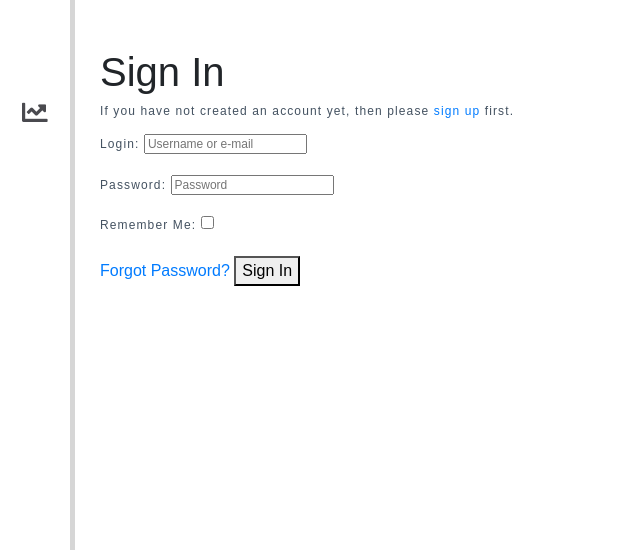
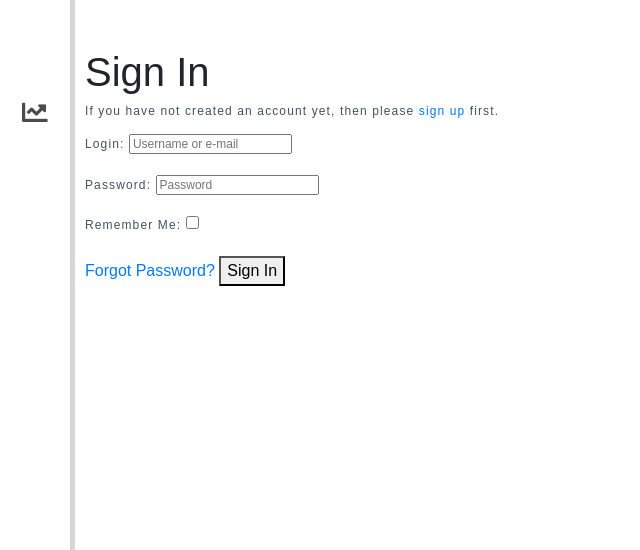
Before and after one commit to ShavingSeagull/TheHub, a Django app: page /accounts/login/ in a window 1280 px wide. Shown: the part 76-626 px from the top of the page, without its empty margins (0-640 px from the left). Run offline with Django 3.2, Linux system fonts and the light colour scheme; some libraries are stand-ins or nearby versions.

Commit message:
Minor layout alterations for Base and AllAuth Base templates

```diff
--- a/templates/allauth/account/base.html
+++ b/templates/allauth/account/base.html
@@ -5,7 +5,7 @@
 {% endblock %}
 
 {% block main_content %}
-<section class="container mt-5 no-floating-footer">
+<section class="row mt-5">
     <div class="col-12 col-lg-6">
         {% block auth_content %}
         {% endblock %}
--- a/templates/base.html
+++ b/templates/base.html
@@ -47,7 +47,7 @@
         </div>
     </header>
 
-    <main>
+    <main class="container">
         {% block main_content %}
         {% endblock %}
     </main>
```
